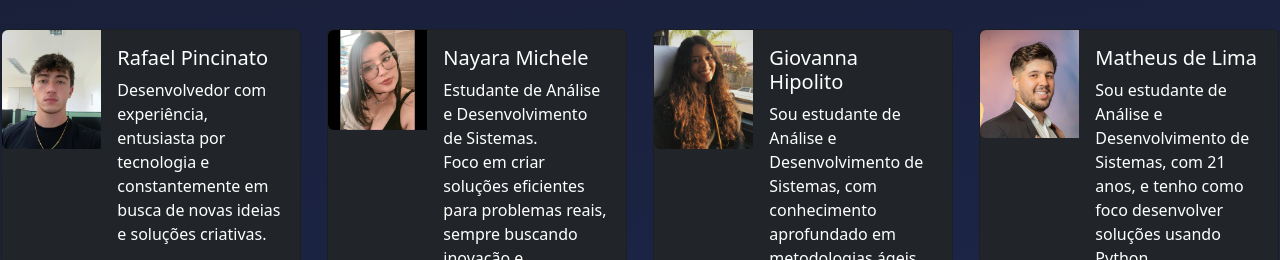
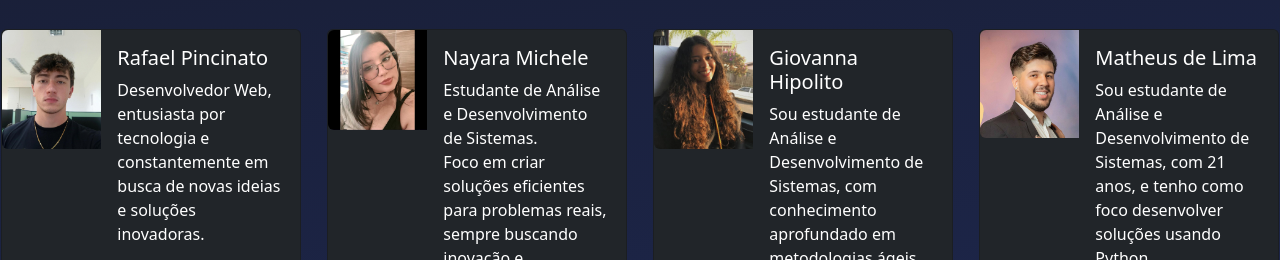
Before and after one commit to rafaellpsm/mobile_apresentation, a plain HTML site: page index.html in a window 1280 px wide. Shown: the part 1105-1365 px from the top of the page. Drawn offline with nearby package versions, Linux system fonts and the light colour scheme.

Commit message:
Update 1.07
CHANGED RAFAEL PROFILE DESCRIPTION! :)

```diff
--- a/index.html
+++ b/index.html
@@ -86,8 +86,8 @@
                     <div class="col-md-8">
                         <div class="card-body">
                             <h5 class="card-title">Rafael Pincinato</h5>
-                            <p class="card-text">Desenvolvedor com experiência, entusiasta por tecnologia e
-                                constantemente em busca de novas ideias e soluções criativas.</p>
+                            <p class="card-text">Desenvolvedor Web, entusiasta por tecnologia e
+                                constantemente em busca de novas ideias e soluções inovadoras.</p>
                             <a href="https://github.com/rafaellpsm"><i class="bi bi-github"></i></a>
                             <a
                                 href="https://www.linkedin.com/in/rafael-pincinato-a19246276?lipi=urn%3Ali%3Apage%3Ad_flagship3_profile_view_base_contact_details%3BlR52D0RvSkq8Ln9GqcBIOA%3D%3D"><i
```
